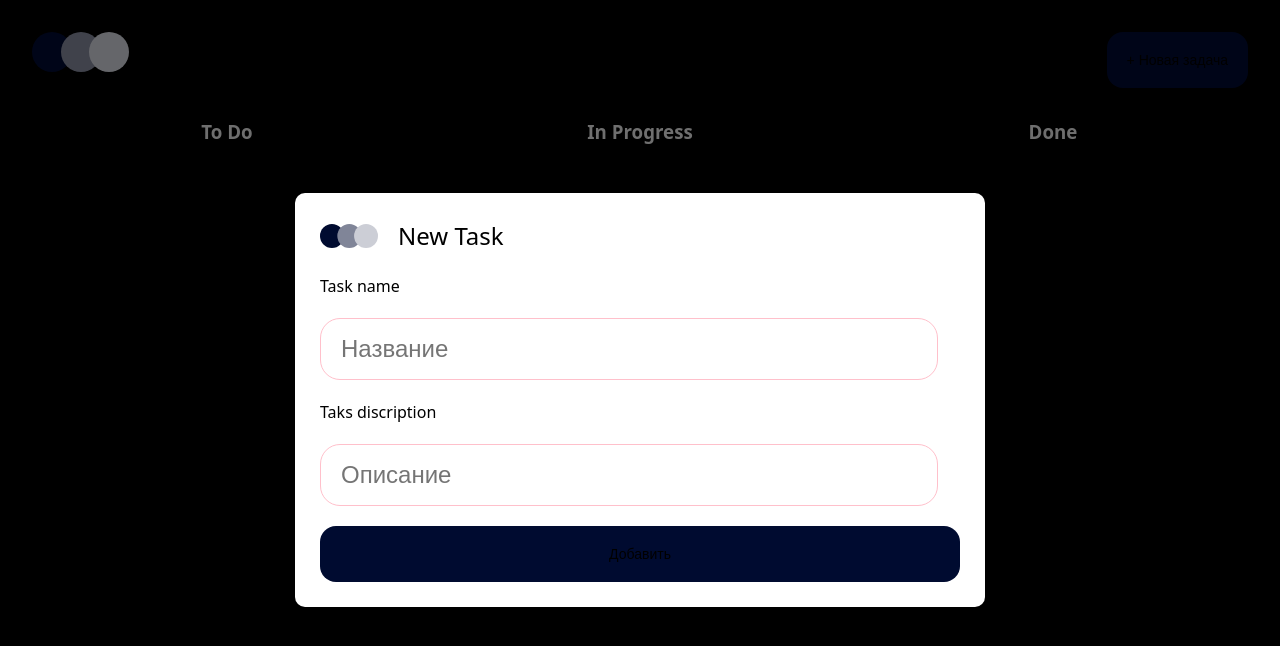
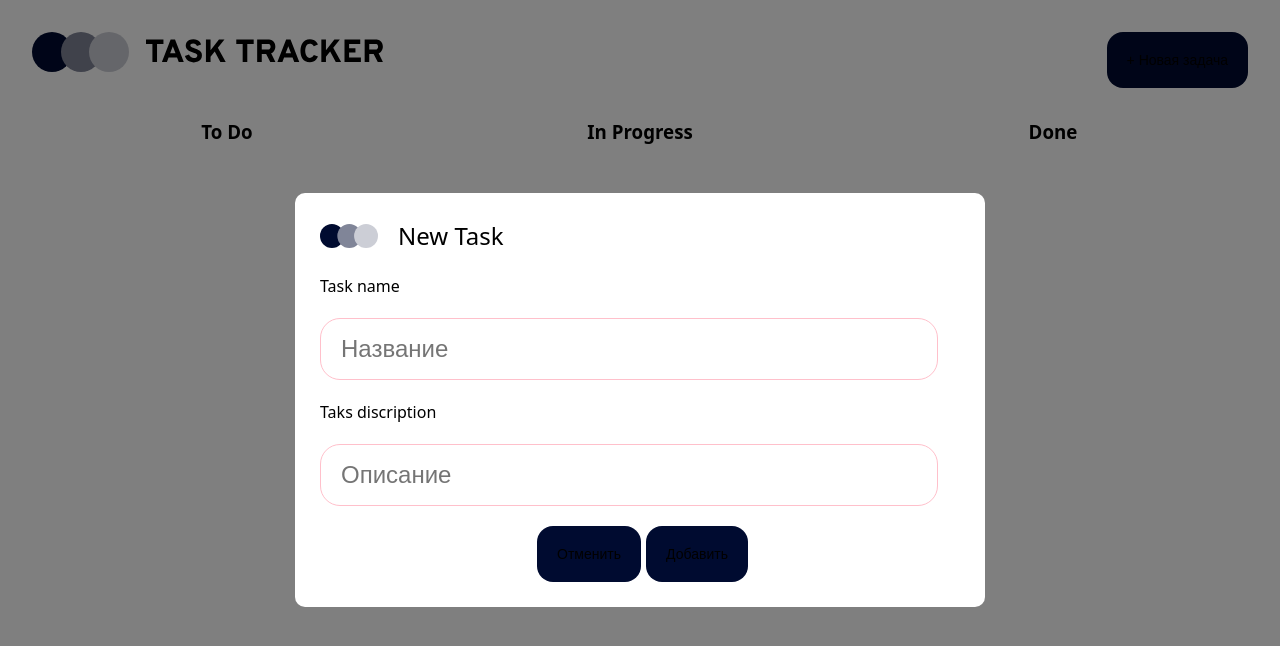
Before and after one commit to Almazik001/task_tracker_front, a React (Vite) app: page / in a window 1280 px wide. Both pictures are taken after a click on the button "+ Новая задача". Shown: the top 646 px of the page. Built offline with nearby package versions, Linux system fonts and the light colour scheme.

Commit message:
сделал не большие исправления

```diff
--- a/src/App.css
+++ b/src/App.css
@@ -4,7 +4,9 @@
   margin: 0px;
   padding: 0px;
   @import url('https://fonts.googleapis.com/css2?family=Noto+Sans:ital,wght@0,100..900;1,100..900&family=Work+Sans:ital,wght@0,100..900;1,100..900&display=swap');
+
 }
+
 
 
 
@@ -46,6 +48,7 @@
 .board {
   display: flex;
   justify-content: space-between;
+  color: black;
 }
 
 .board-holder {
@@ -110,3 +113,8 @@
   text-align: left;
   font-weight: 400;
 }
+
+.button_card {
+  display: flex;
+  justify-content: right;
+}
--- a/src/App.jsx
+++ b/src/App.jsx
@@ -28,13 +28,18 @@ function App() {
       )
     }
 
+    const removeTask = (task) => {
+        setTasks([tasks.filter([p => p.id !== task.id])])
+    }
+
+
 
   return (
     <>
       <Navbar setModal={setModal}/>
       <MyModal visible={modal} setVisible={setModal}>
         <TaskForm
-        create={createTask} />
+        create={createTask} setModal={setModal}/>
       </MyModal>
       <Board tasks={tasks} changeStatus={changeStatus}  />
 
--- a/src/components/TaskForm.jsx
+++ b/src/components/TaskForm.jsx
@@ -3,7 +3,7 @@ import MyButton from './navbar/UI/Mybutton/MyButton';
 import MyInput from './navbar/UI/MyInput/MyInput'
 import LogoTaks from '../assets/shape_logo.svg'
 
-const TaskForm = ({ create }) => {
+const TaskForm = ({ create, setModal }) => {
 
   const [task, setTask] = useState({title: '', body: ''});
 
@@ -16,13 +16,15 @@ const TaskForm = ({ create }) => {
     body: task.body,
     status: 'todo',
    }
-  console.log('send' ,task)
-   create(newTask)
+    create(newTask)
+    setTask({ title: '', body: '' });
+  };
 
 
-    setTask({ title: '', body: '' });
-
-  };
+  const cancel = () => {
+    setTask({title: '', body: ''})
+    setModal(false)
+  }
 
 
 
@@ -53,9 +55,15 @@ const TaskForm = ({ create }) => {
         onChange={e => setTask({...task, body: e.target.value })}
       />
 
-      <MyButton type="submit" >
-        Добавить
-      </MyButton>
+      <div className="form_button">
+        <MyButton type="button" onClick={cancel}>
+          Отменить
+        </MyButton>
+
+        <MyButton type="submit" >
+          Добавить
+        </MyButton>
+      </div>
 
 
     </form>
--- a/src/components/navbar/Board/TaskCard.jsx
+++ b/src/components/navbar/Board/TaskCard.jsx
@@ -7,11 +7,11 @@ const TaskCard = ({ task, changeStatus }) => {
 
   return (
     <div className="task_card">
-      <strong>{task.id}</strong>
       <h4>{task.title}</h4>
       <p>{task.body}</p>
 
-      {task.status === 'todo' && (
+      <div className="button_card">
+        {task.status === 'todo' && (
         <MyButton onClick={() => changeStatus(task.id, 'progress')}>
           В процесс
         </MyButton>
@@ -22,7 +22,8 @@ const TaskCard = ({ task, changeStatus }) => {
           <MyButton onClick={() => changeStatus(task.id, 'todo')}>
             Назад
           </MyButton>
-          <MyButton onClick={() => changeStatus(task.id, 'done')}>
+
+          <MyButton onClick={() => changeStatus(task.id, 'done')} >
             Готово
           </MyButton>
         </>
@@ -33,6 +34,7 @@ const TaskCard = ({ task, changeStatus }) => {
           Вернуть
         </MyButton>
       )}
+      </div>
     </div>
   );
 };
--- a/src/components/navbar/UI/MyModal/MyModal.jsx
+++ b/src/components/navbar/UI/MyModal/MyModal.jsx
@@ -7,6 +7,8 @@ const MyModal = ({children, setVisible, visible}) => {
     if (visible) {
         rootClasses.push(cl.active)
     }
+
+
 
     return (
         <div className={rootClasses.join(' ')} onClick={() => setVisible(false)}>
--- a/src/components/navbar/UI/MyModal/MyModal.module.css
+++ b/src/components/navbar/UI/MyModal/MyModal.module.css
@@ -13,8 +13,6 @@
     border-radius: 10px;
     width: 50%;
     color: black;
-    transition: 0.2 linear;
-
 }
 
 .myModal.active {
--- a/src/components/navbar/UI/Mybutton/MyButton.module.css
+++ b/src/components/navbar/UI/Mybutton/MyButton.module.css
@@ -6,5 +6,5 @@
 
     font-weight: 400;
     font-size: 14px;
-
+    margin-left: 5px;
 }
--- a/src/index.css
+++ b/src/index.css
@@ -5,7 +5,7 @@
 
   color-scheme: light dark;
   color: rgba(255, 255, 255, 0.87);
-  background-color: #000000;
+  background-color: #ffffff;
 }
 
 .navbar {
```
